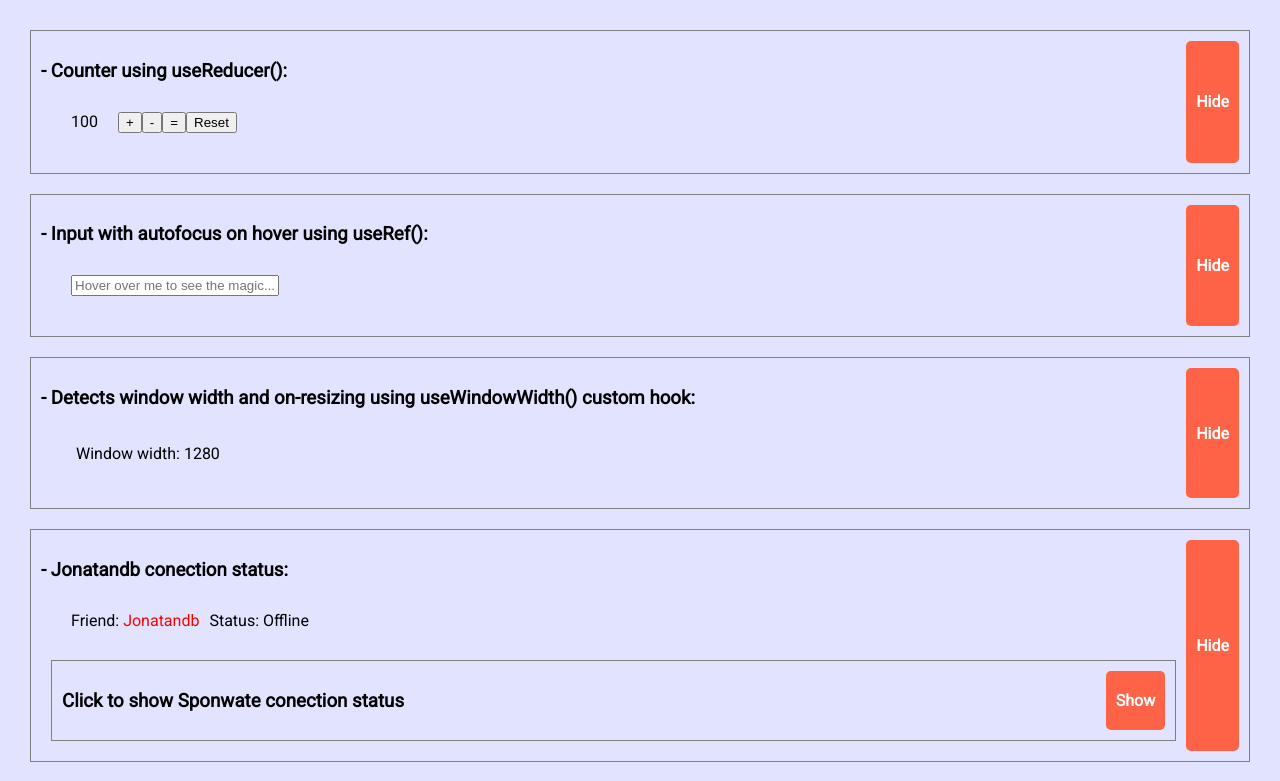
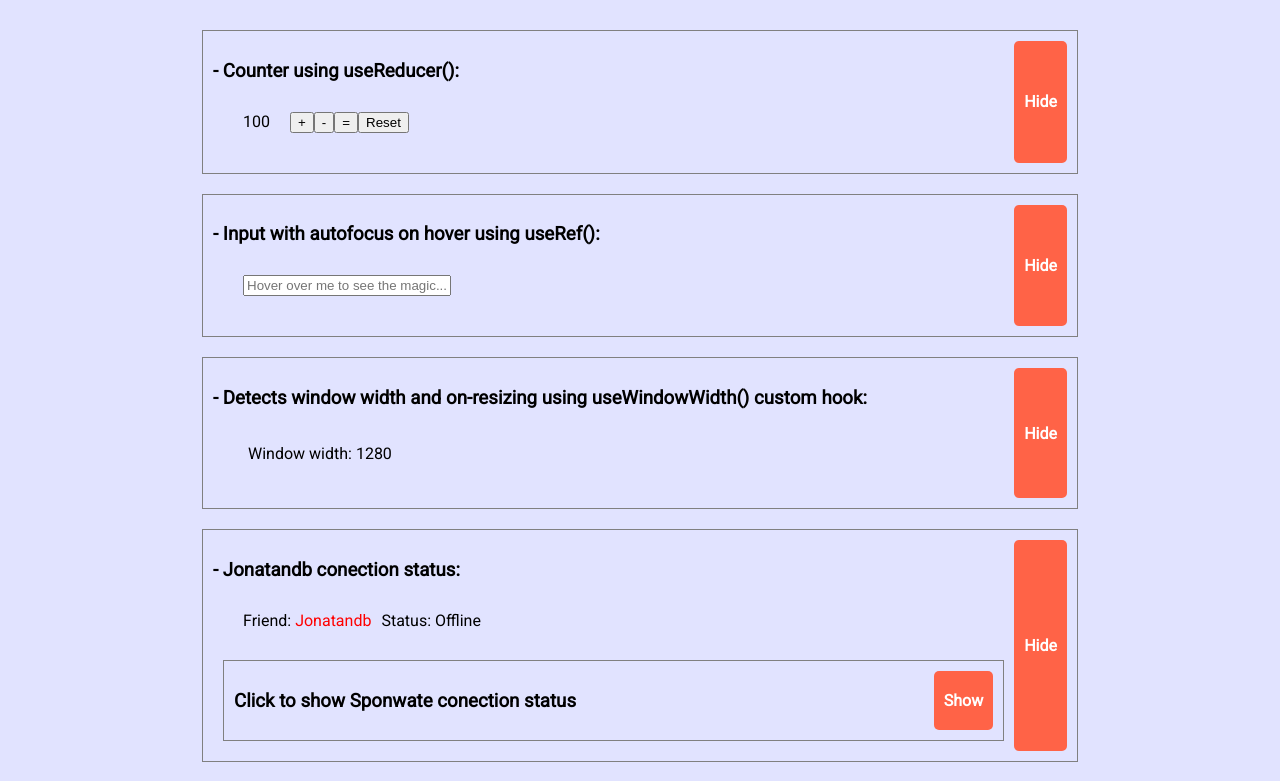
Before and after one commit to Jonatandb/jonatandb-hooks-tests, a React (Create React App) app: page / in a window 1280 px wide. Shown: the top 781 px of the page. Built offline with nearby package versions, Linux system fonts and the light colour scheme.

Commit message:
Main page style refinement

```diff
--- a/src/App.js
+++ b/src/App.js
@@ -16,7 +16,7 @@ const friends = [
 
 export default function App() {
   return (
-    <div style={{ display: 'flex', flexDirection: 'column', justifyContent: 'center', margin: '20px 20px' }}>
+    <div style={{ display: 'flex', flexDirection: 'column', justifyContent: 'center', margin: '20px auto', maxWidth: '70%' }}>
 
       <Collapse collapsedTitle={`Counter -> using useReducer().`}>
         <Counter initialCount={100} />
```
